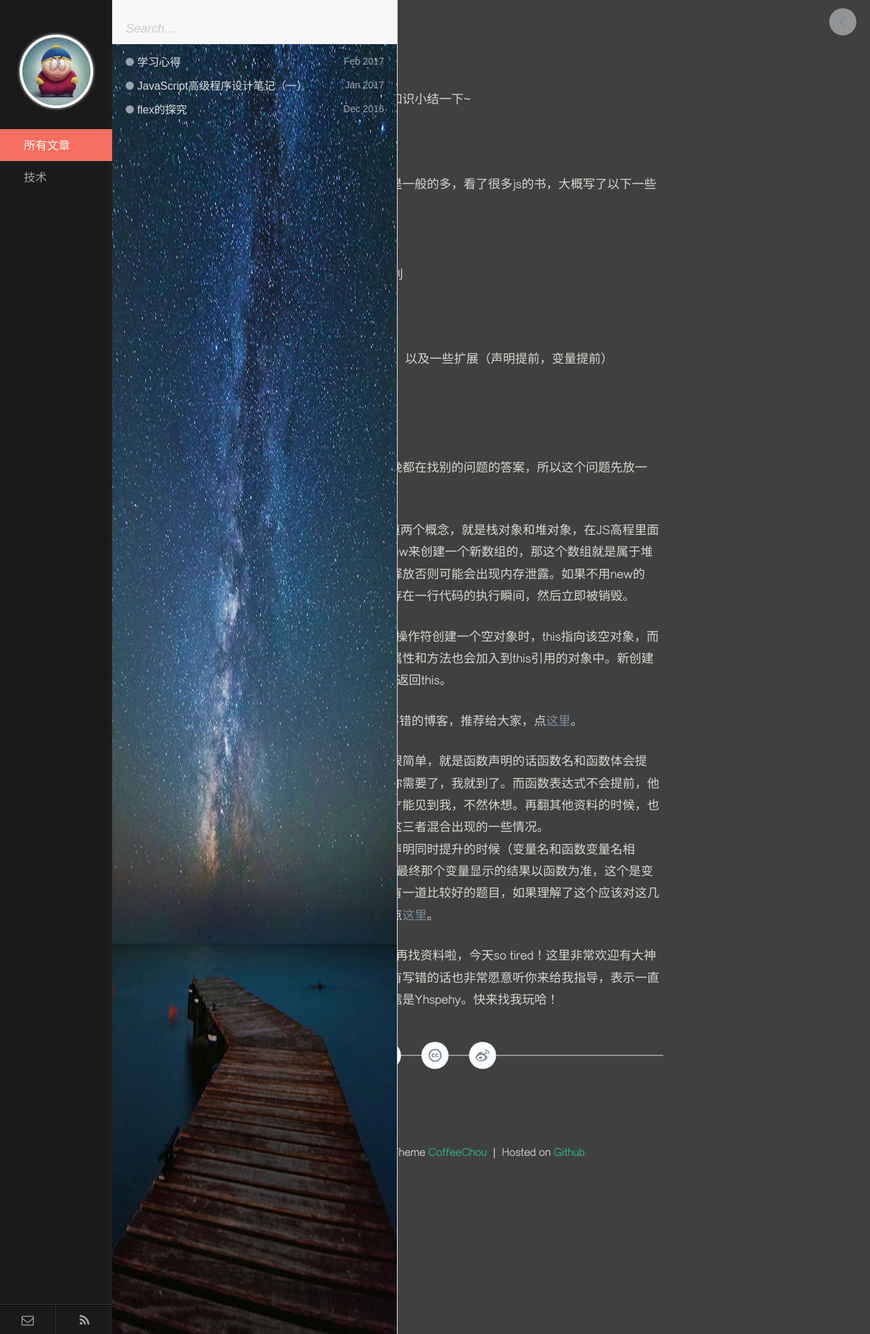
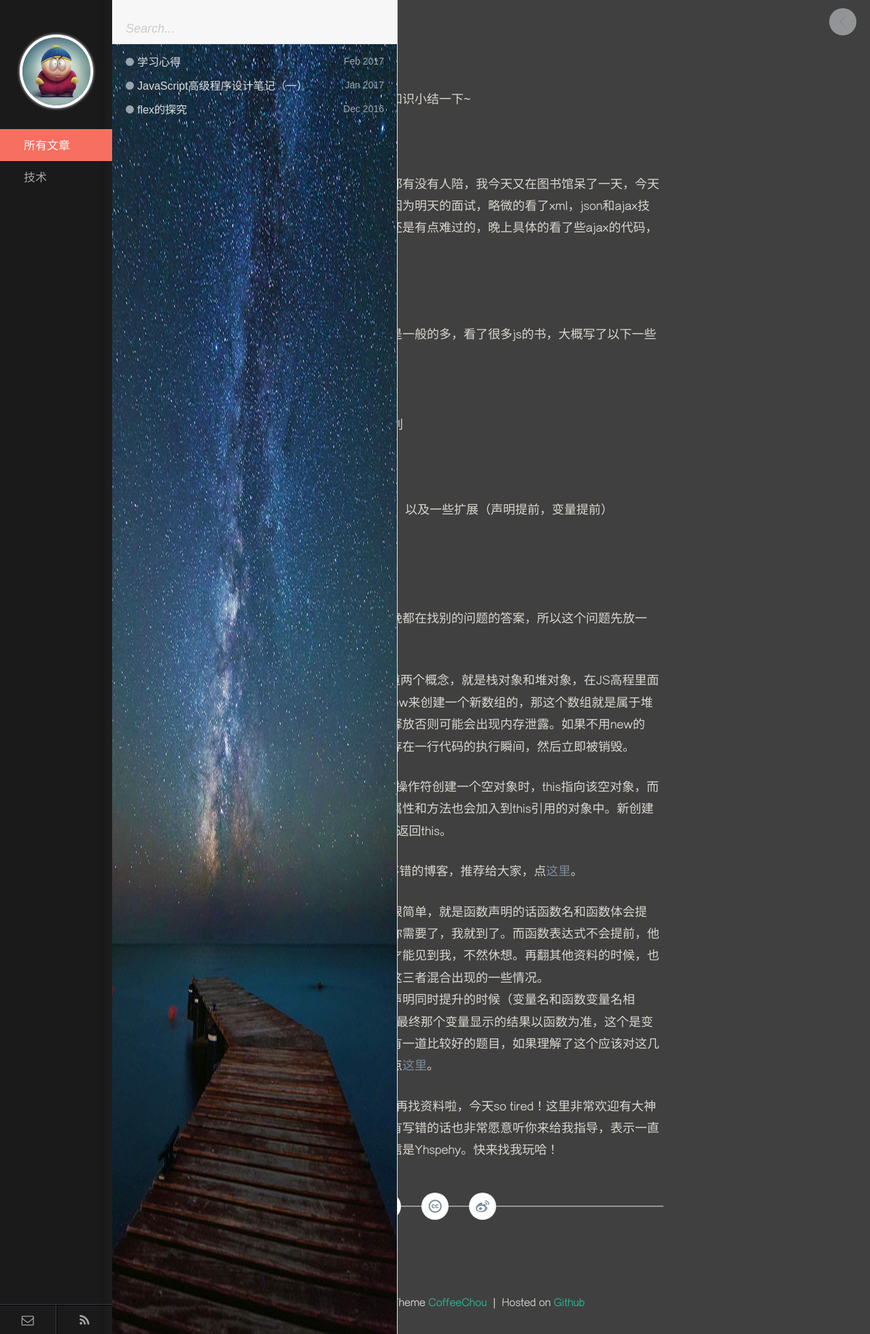
Before and after one commit to Yhspehy/Yhspehy.github.io, a Jekyll site: the page built from _posts/tech/2017-2-13-Study.md, in a window 1280 px wide. Shown: the whole page at 68% size. Built offline with Jekyll 4.4.1, drawn with Linux system fonts in a browser that asks for light colours; comment, search, counter and statistics services are not loaded.

Commit message:
2017-2-14

```diff
--- a/_posts/tech/2017-2-13-Study.md
+++ b/_posts/tech/2017-2-13-Study.md
@@ -6,6 +6,13 @@
 ---
 
 从今天开始，把每天的学习的一些知识小结一下~
+
+
+### 2017-2-14
+
+今天是情人节哟，不知道小伙伴们都有没有人陪，我今天又在图书馆呆了一天，今天学习了原型的继承，函数表达式，因为明天的面试，略微的看了xml，json和ajax技术，没有足够的时间让我准备心里还是有点难过的，晚上具体的看了些ajax的代码，希望明天面试顺利，加油！
+
+
 
 ### 2017-2-13
 
```
